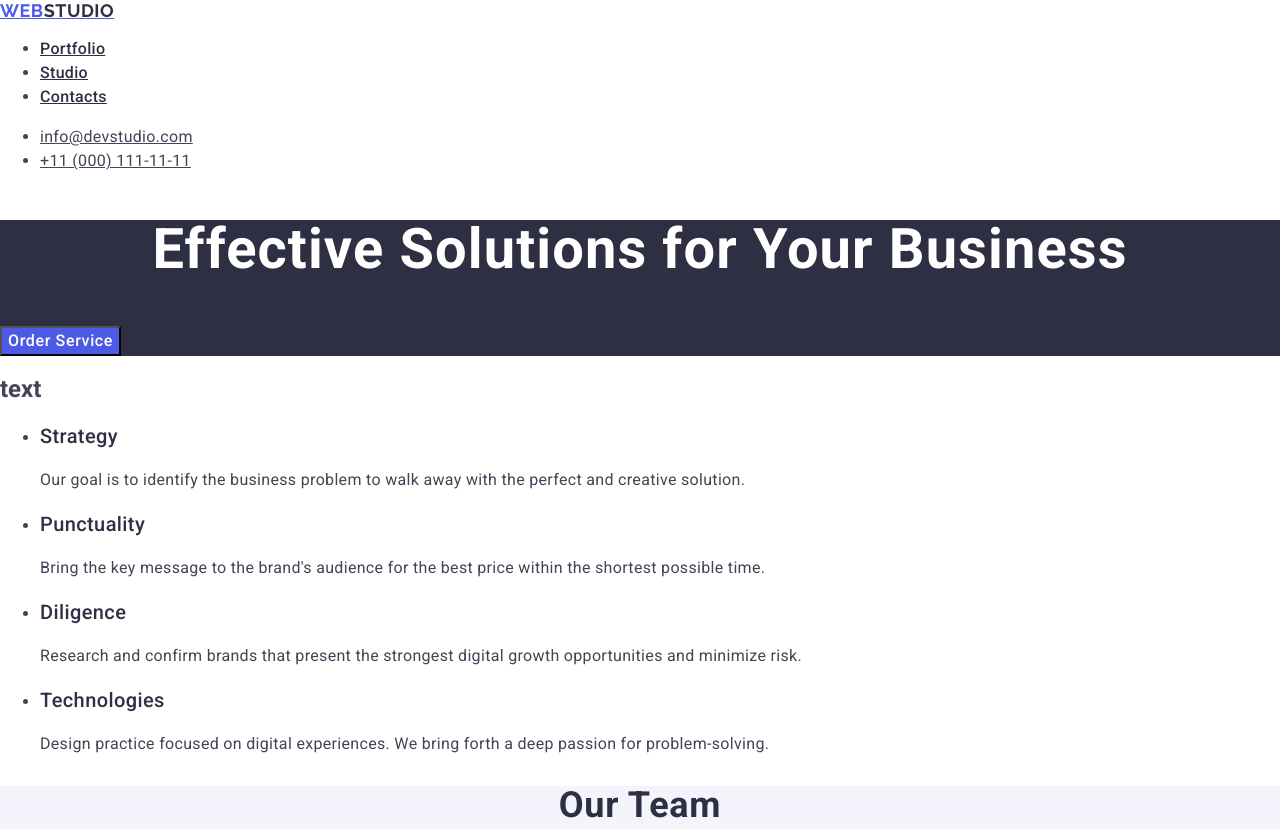
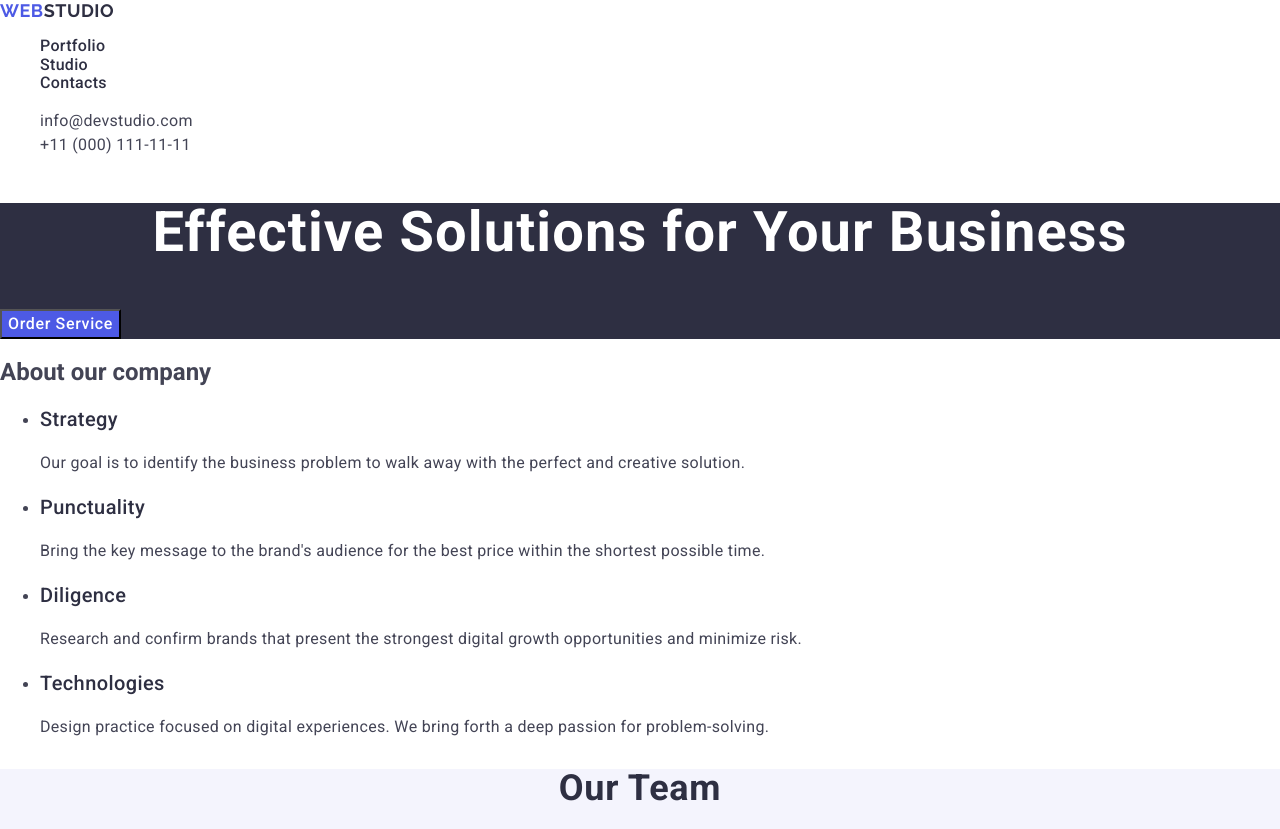
Before and after one commit to Vladymyr2016/goit-markup-hw-02, a plain HTML site: page index.html in a window 1280 px wide. Shown: the top 829 px of the page. Drawn offline with nearby package versions, Linux system fonts and the light colour scheme.

Commit message:
final 19-09

```diff
--- a/css/styles.css
+++ b/css/styles.css
@@ -20,43 +20,43 @@ body {
     line-height: 1.17;
     letter-spacing: 0.03em;
     text-transform: uppercase;
+    text-decoration: none;
+
 }
 
 .header-logo span {
     color: #2e2f42;
-    font-family: Raleway;
-    font-size: 18px;
-    font-weight: 700;
-    line-height: 1.17;
-    letter-spacing: 0.03em;
-    text-transform: uppercase;
 }
 
-.header-menu {}
+.header-menu {
+    list-style-type: none;
+}
 
-.header-menu-item {}
+.header-menu-item {
+    list-style-type: none;
+
+}
 
 .header-menu-link {
-    color: #2e2f42;
+    color: #2E2F42;
     font-size: 16px;
     font-weight: 500;
-    line-height: 1.5;
+    line-height: 1, 5;
     letter-spacing: 0.02em;
+    text-decoration: none;
 }
 
 .header-menu-link:hover,
 .header-menu-link:focus,
 .header-menu-link:active {
     color: #404bbf;
-    font-size: 16px;
-    font-weight: 500;
-    line-height: 0.15;
-    letter-spacing: 0.02em;
 }
 
 .address {}
 
-.address-menu {}
+.address-menu {
+    list-style-type: none;
+}
 
 .address-menu-item {}
 
@@ -65,6 +65,7 @@ body {
     font-size: 16px;
     line-height: 1.5;
     letter-spacing: 0.02em;
+    text-decoration: none;
 }
 
 .address-menu-link:hover,
@@ -135,10 +136,8 @@ body {
 }
 
 .subject-menu-item {
-    color: #434455;
     font-size: 16px;
     line-height: 1.5;
-    /* 150% */
     letter-spacing: 0.02em;
 }
 
@@ -158,12 +157,9 @@ body {
     line-height: 1.11;
     letter-spacing: 0.02em;
     text-transform: capitalize;
-    background-color: #F4F4FD;
 }
 
-.team-title-menu {
-    background-color: #FFFFFF;
-}
+.team-title-menu {}
 
 .team-title-menu-list {
     background-color: #FFFFFF;
@@ -181,7 +177,6 @@ body {
     font-weight: 500;
     line-height: 1.2;
     letter-spacing: 0.02em;
-    background-color: #FFF
 }
 
 .team-title-menu-profecion {
@@ -190,7 +185,6 @@ body {
     font-size: 16px;
     line-height: 1.5;
     letter-spacing: 0.02em;
-    background-color: #FFF;
 
 }
 
@@ -253,12 +247,6 @@ body {
 
 .footer-title-span {
     color: #f4f4fd;
-    font-size: 18px;
-    font-weight: 700;
-    line-height: 1.17;
-    letter-spacing: 0.03em;
-    text-transform: uppercase;
-    text-decoration: none;
 }
 
 .header-menu-link:hover,
--- a/index.html
+++ b/index.html
@@ -58,7 +58,7 @@
         </button>
       </section>
       <section class="subject">
-        <h2 class=".visually-hidden">text</h2>
+        <h2 class=".visually-hidden">About our company</h2>
         <ul class="subject-menu">
           <li class="subject-menu-list">
             <h3 class="subject-menu-caption">Strategy</h3>
```
